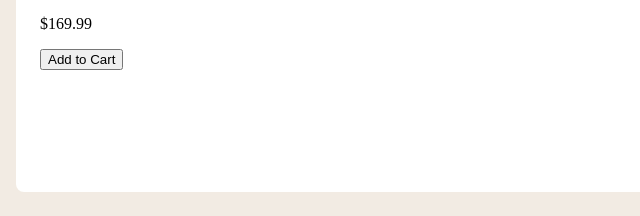
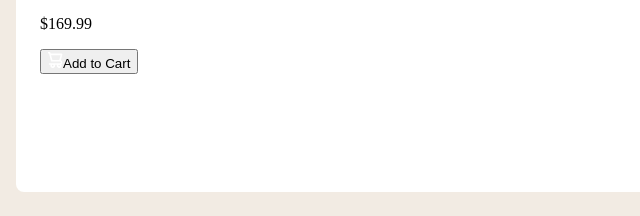
Before and after one commit to AbitBrookish/FM-preview-card, a plain HTML site: page index.html in a window 1280 px wide. Shown: the part 448-664 px from the top of the page, 0-640 px from the left. Drawn offline with Linux system fonts and the light colour scheme.

Commit message:
Create div class, add cart icon

```diff
--- a/index.html
+++ b/index.html
@@ -36,10 +36,14 @@
         </div>
 
       <section class="cta">
-        <h1 class="cta__discount-price">$149.99</h1>
-        <p class="cta__initial-price">$169.99</p>
+        <div class="cta-price">
+          <h1 class="cta__discount-price">$149.99</h1>
+          <p class="cta__initial-price">$169.99</p>
+        </div>
         <div class="cta-button">
-          <button id="add-to-cart">Add to Cart</button>
+          <button id="add-to-cart">
+            <img src="/images/icon-cart.svg" class="cart">Add to Cart
+          </button>
         </div>
       </section>
     </section>
```
